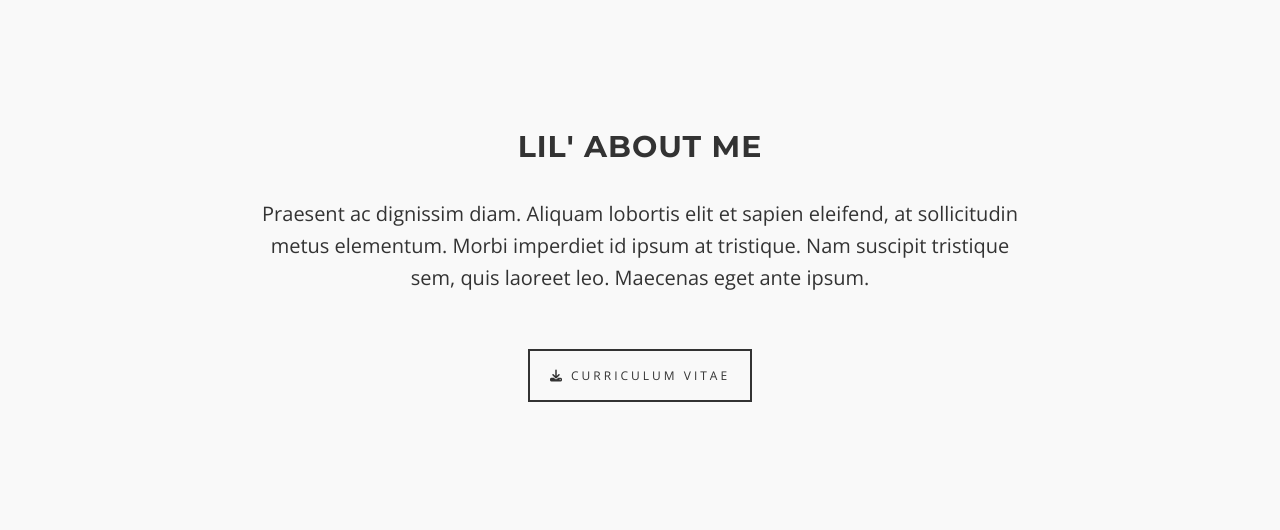
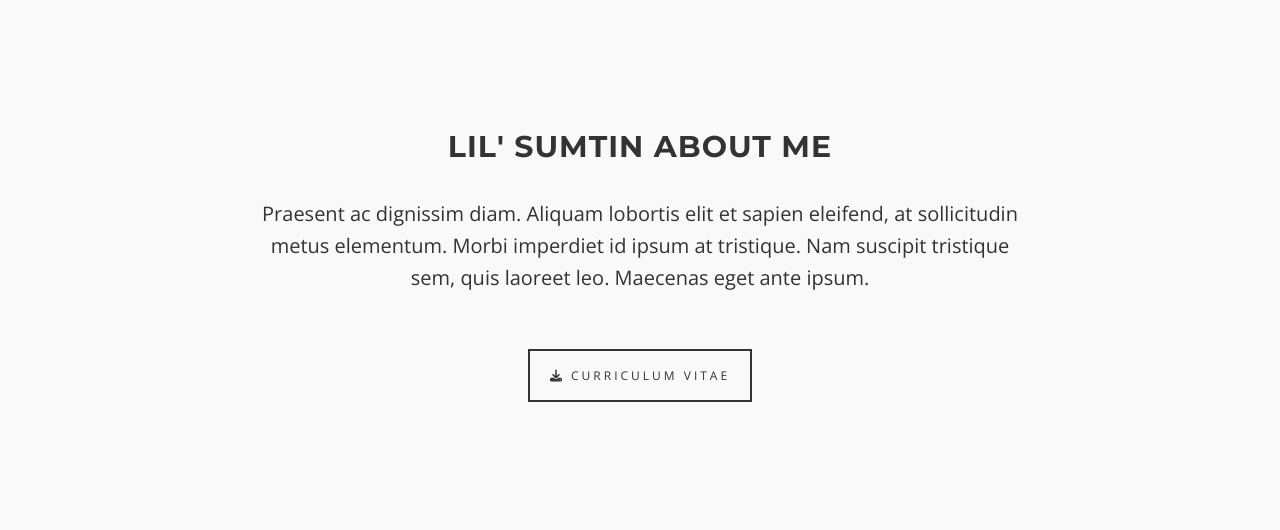
Before and after one commit to MarkZian/PortfolioMark, a plain HTML site: page index.html in a window 1280 px wide. Shown: the part 820-1350 px from the top of the page. Drawn offline with nearby package versions, Linux system fonts and the light colour scheme.

Commit message:
Update index.html

```diff
--- a/index.html
+++ b/index.html
@@ -76,7 +76,7 @@
 <section id="about">
 <div class="container content-section text-center">
 	<div class="row">
-		<h2>LIL' ABOUT ME</h2>
+		<h2>LIL' SUMTIN ABOUT ME</h2>
 		<div class="col-lg-8 col-lg-offset-2">
 			<p>
 				Praesent ac dignissim diam. Aliquam lobortis elit et sapien eleifend, at sollicitudin metus elementum. Morbi imperdiet id ipsum at tristique. Nam suscipit tristique sem, <a href="#">quis</a> laoreet leo. Maecenas eget ante ipsum.
```
